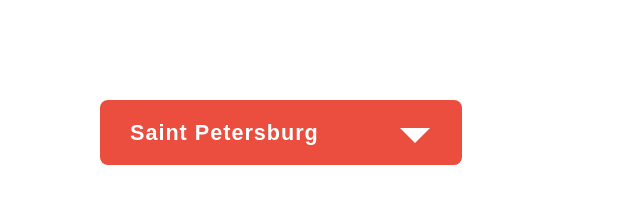
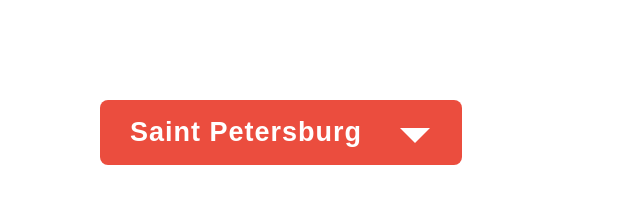
Before and after one commit to GraceeFlower/select-list, a plain HTML site: page index.html in a window 1280 px wide. Shown: the whole page, without its empty margins (0-640 px from the left). Drawn offline with Linux system fonts and the light colour scheme; a web font is replaced by a local one.

Commit message:
[WangMin] fix-2: change the unit em to px

```diff
--- a/index.css
+++ b/index.css
@@ -20,13 +20,13 @@ ul, li {
   color: #fff;
   background-color: #eb4d3e;
   border-radius: 8px;
-  font-size: 1.35em;
+  font-size: 27px;
   font-family: 'Oxygen', sans-serif;
   letter-spacing: 1px;
 }
 
 .select-title {
-  font-size: 1em;
+  font-size: 27px;
   display: inline-block;
   margin: 0 30px;
 }
```
